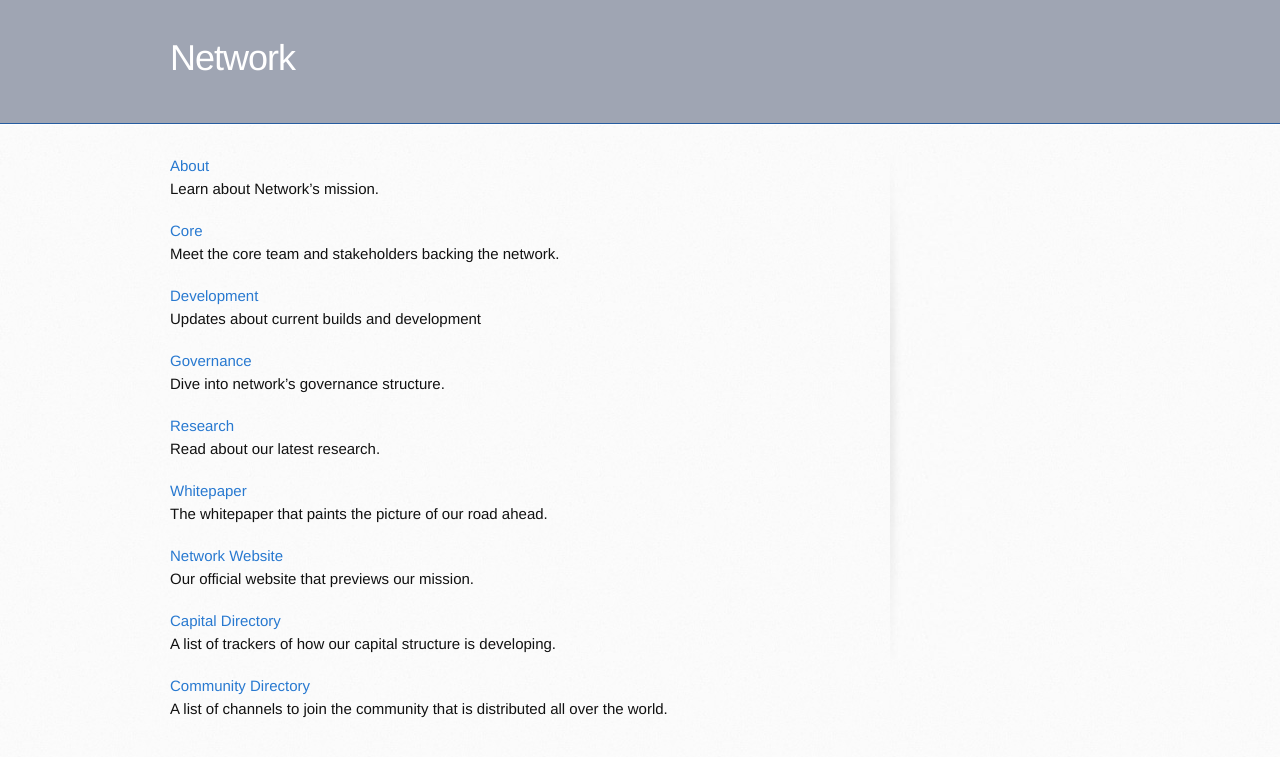
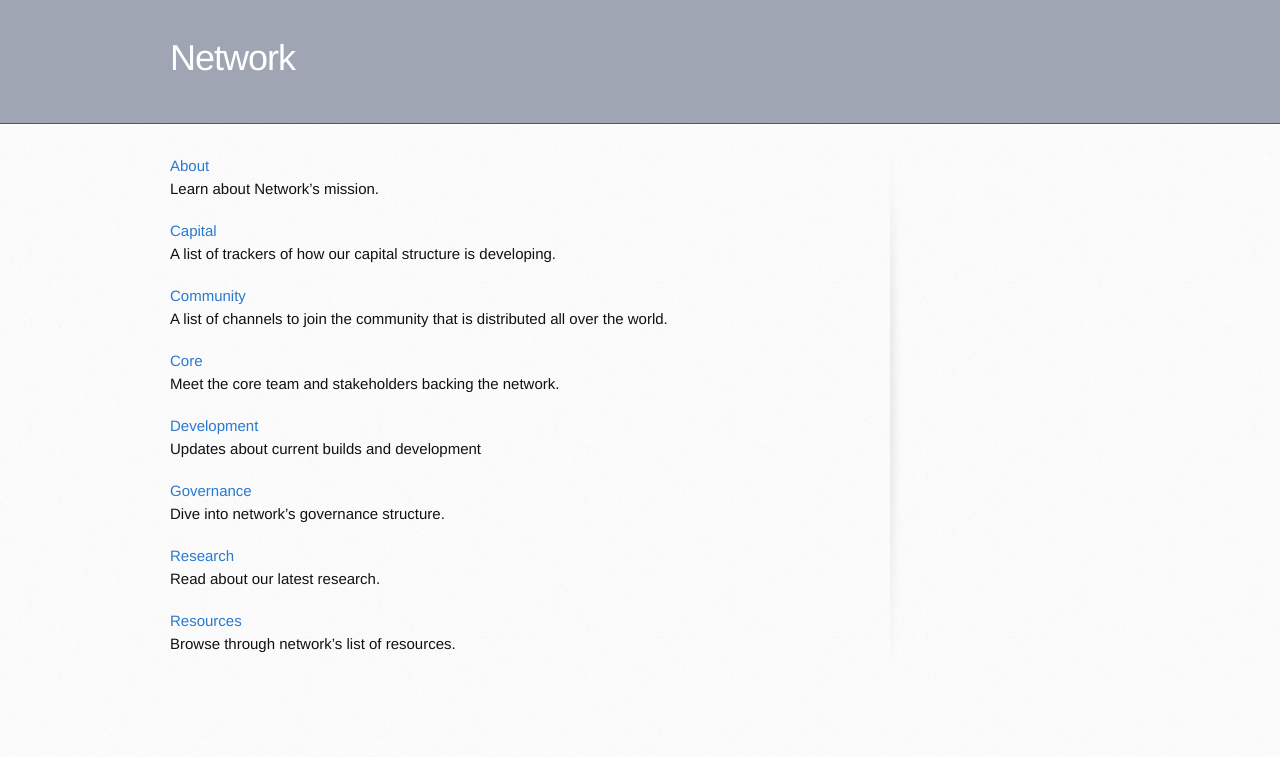
Before and after one commit to networkf/network.github.io, a Jekyll site: the page built from index.md, in a window 1280 px wide. Shown: the top 757 px of the page. Built offline with Jekyll 4.4.1, drawn with Linux system fonts in a browser that asks for light colours; some web fonts are replaced; our own code applies the rules of GitHub Pages for plain Markdown files; the repository's description, which GitHub fills in, is left out.

Commit message:
Update index.md

```diff
--- a/index.md
+++ b/index.md
@@ -9,6 +9,14 @@ layout: default
 <a href="https://network.com.de/development">About</a>
 <br>
 Learn about Network's mission.
+
+<a href="https://network.com.de/capital">Capital</a>
+<br>
+A list of trackers of how our capital structure is developing.
+
+<a href="https://network.com.de/community">Community</a>
+<br>
+A list of channels to join the community that is distributed all over the world.
 
 <a href="https://network.com.de/core">Core</a>
 <br>
@@ -26,18 +34,6 @@ Dive into network's governance structure.
 <br>
 Read about our latest research.
 
-<a href="https://network.com.de/network.pdf">Whitepaper</a>
+<a href="https://network.com.de/network.pdf">Resources</a>
 <br>
-The whitepaper that paints the picture of our road ahead.
-
-<a href="https://network.fund">Network Website</a>
-<br>
-Our official website that previews our mission.
-
-<a href="https://network.com.de/capital">Capital Directory</a>
-<br>
-A list of trackers of how our capital structure is developing.
-
-<a href="https://network.com.de/community">Community Directory</a>
-<br>
-A list of channels to join the community that is distributed all over the world.
+Browse through network's list of resources.
```
